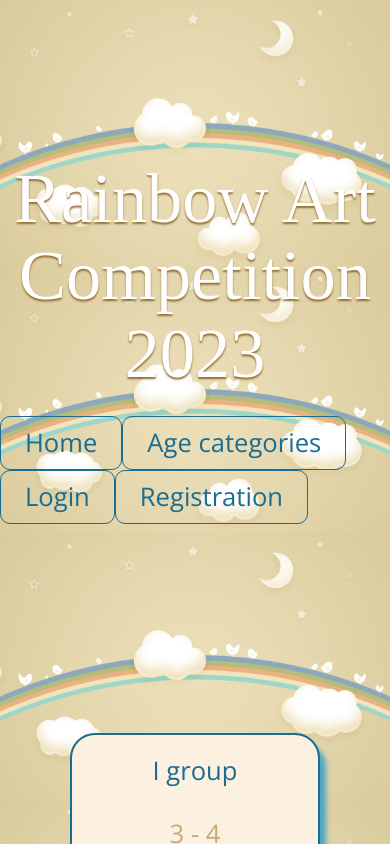
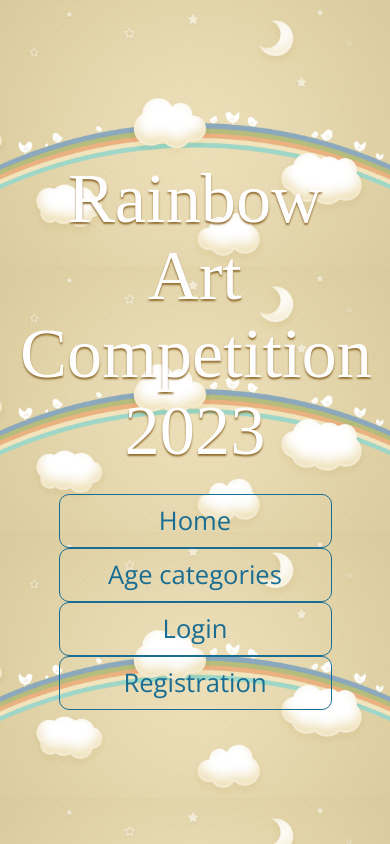
Before and after one commit to KarolinaBorisova/art-competition, a React (Create React App) app: page /categories in a window 390 px wide. Shown: the top 844 px of the page. Built offline with nearby package versions, Linux system fonts and the light colour scheme.

Commit message:
Responsive design CSS

```diff
--- a/src/components/DetailDrawing/DetailDrawing.css
+++ b/src/components/DetailDrawing/DetailDrawing.css
@@ -1,6 +1,6 @@
 .card-drawing.detail {
     margin: 0px auto;
-    max-width: 50rem;
+    width: 70%;
     overflow: visible;
     border: none;
     box-shadow: none;
@@ -114,3 +114,13 @@
     overflow: visible;
 
 }
+@media (max-width: 767px) {
+    .card-drawing.detail {
+        width: 95%;
+    }
+    .comments-container {
+
+        width: 70%;
+    font-size: 20px;
+    }
+}
--- a/src/components/DetailDrawing/DetailDrawing.js
+++ b/src/components/DetailDrawing/DetailDrawing.js
@@ -145,7 +145,7 @@ export default function DrawingDetail() {
             }
             <div className="comments-container">
                 {comments.length > 0
-                    ?  comments.reverse().map(x => <Comment key={x._id} comment={x} commentDel={commentsDel} />)
+                    ?  comments.map(x => <Comment key={x._id} comment={x} commentDel={commentsDel} />).reverse()
                     : <h2>No comments yet</h2>
                 }
             </div>
--- a/src/components/EditDrawing/EditDrawing.js
+++ b/src/components/EditDrawing/EditDrawing.js
@@ -52,6 +52,7 @@ export default function EditDrawing() {
         ){
             return ;
         }
+
         const imgUrl = 'https://res.cloudinary.com/dbk16pp6v/image/upload/'
         const formData = new FormData();
 
@@ -180,9 +181,8 @@ export default function EditDrawing() {
                             type="file"
                             name="imgUrl"
                             id="imgUrl"
-
                             onChange={onAdd}
-
+                            defaultValue=''
                         />
                     </div>
                     <div className="form-group">
--- a/src/components/Header/Header.css
+++ b/src/components/Header/Header.css
@@ -22,3 +22,21 @@
     transform: scale(1.03);
 
 }
+
+@media (max-width: 767px) {
+    .navbar-nav {
+        display: flex;
+        flex-direction: column;
+        align-items: center;
+    }
+
+    .nav-item {
+        width: 70%;
+    }
+
+    .tm-site-title {
+        font-size: 3rem;
+        margin: 50px 20px;
+    }
+
+}
--- a/src/components/Home/Drawing/Drawing.css
+++ b/src/components/Home/Drawing/Drawing.css
@@ -54,3 +54,11 @@
     transform: scale(1.1);
     transition:transform 0.7s ;
 }
+
+@media (max-width: 767px) {
+    .card-drawing.some {
+      width: 60%;
+
+    }
+
+}
--- a/src/components/Home/Home.css
+++ b/src/components/Home/Home.css
@@ -16,6 +16,18 @@
     text-shadow: 0px 2px 2px rgb(146, 109, 46);
     font-family: 'Times New Roman', Georgia, sans-serif;
     font-size: 3.0rem;
-    margin: 0px 300px;
+    margin: 0px 10%;
     text-align: center;
 }
+
+@media (max-width: 767px) {
+    .contest{
+        font-size: 2.5rem;
+    }
+    .card-deck-gallery {
+        display: flex;
+        flex-direction: column;
+        align-items: center;
+
+    }
+}
--- a/src/styles/css/templatemo-style.css
+++ b/src/styles/css/templatemo-style.css
@@ -119,9 +119,11 @@ a:focus,
 }
 
 @media (max-width: 767px) {
-	.nav { font-size: 1.6rem; }
+	.nav { font-size: 1.6rem;
+			display: flex;}
 
 	.navbar-nav .nav-item+.nav-item { margin-left: 0; }
+
 }
 
 
```
